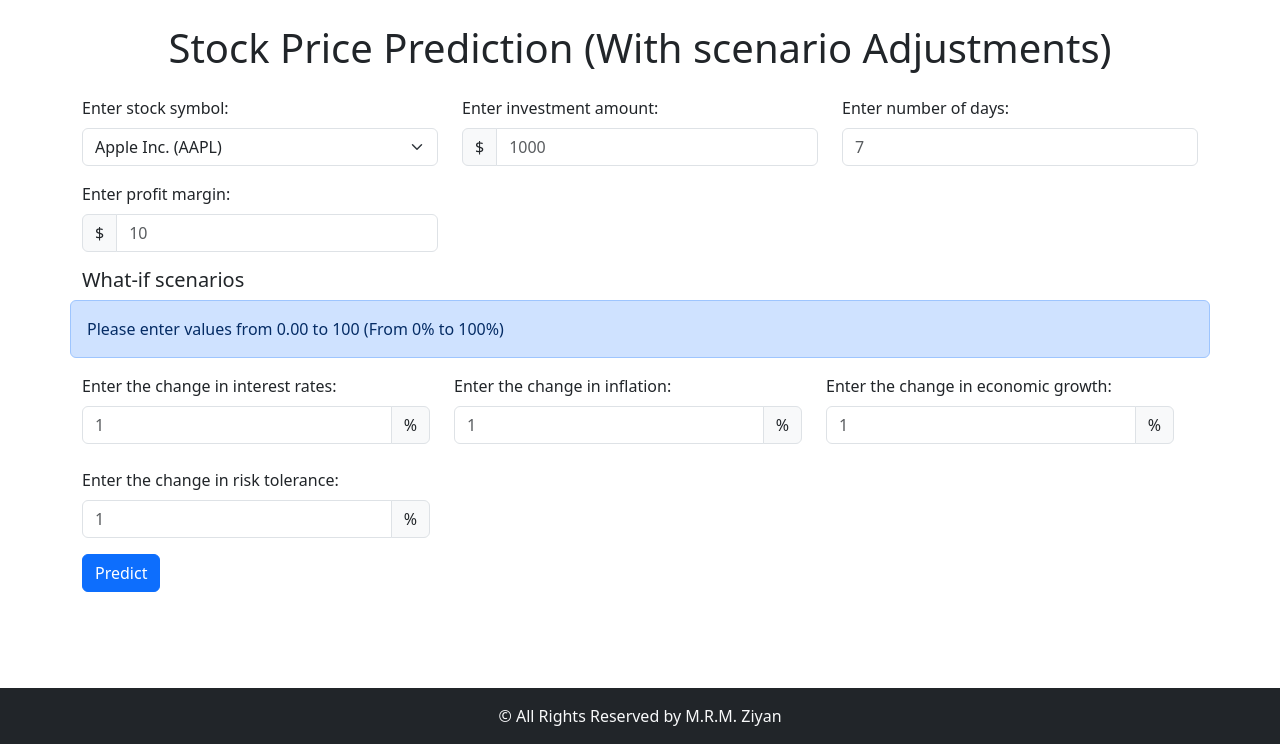
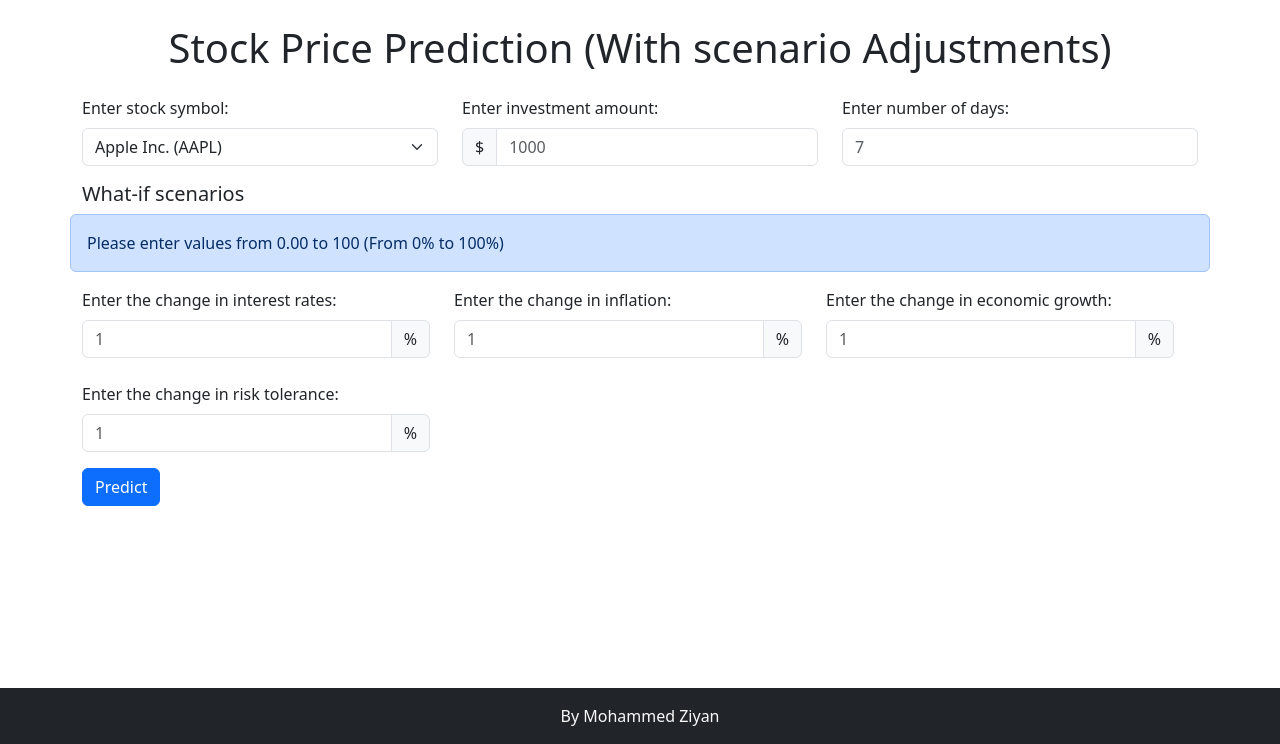
Before and after one commit to ziyanoffl/stock_project, a Django app: page /what_if/ in a window 1280 px wide. Shown: the part 56-800 px from the top of the page. Run offline with Django 4.2, Linux system fonts and the light colour scheme; some libraries are stand-ins or nearby versions.

Commit message:
Removed profit margin from Stock page and what-if, removed all rights reserved in footer

```diff
--- a/stock_app/templates/base.html
+++ b/stock_app/templates/base.html
@@ -104,7 +104,7 @@
     <div class="container text-center">
         {#        <p class="mb-0">Use the software at your own risk. The author and all affiliates assume no responsibility for#}
         {#            your trading results.</p>#}
-        <p class="mb-0">&copy; All Rights Reserved by M.R.M. Ziyan</p>
+        <p class="mb-0">By Mohammed Ziyan</p>
     </div>
 </footer>
 
--- a/stock_app/templates/suggested_stocks.html
+++ b/stock_app/templates/suggested_stocks.html
@@ -18,7 +18,7 @@
                 </div>
             </div>
             <div class="col-md-4">
-                <label class="form-label" for="days">Enter number of days:</label>
+                <label class="form-label" for="time_interval">Enter number of days:</label>
                 <input type="number" class="form-control" id="time_interval" name="time_interval"
                        value="{{ time_interval }}"
                        placeholder="30"
--- a/stock_app/templates/what_if_scenarios.html
+++ b/stock_app/templates/what_if_scenarios.html
@@ -101,20 +101,8 @@
             </div>
             <div class="col-md-4">
                 <label for="days" class="form-label">Enter number of days:</label>
-                <input type="number" class="form-control" id="days" name="days" value="{{ days }}" placeholder="7" required>
-            </div>
-        </div>
-        <div class="row mt-3">
-            <div class="col-md-4">
-                <label for="profit_margin" class="form-label">Enter profit margin:</label>
-                <div class="input-group">
-                    <span class="input-group-text">$</span>
-                    <input type="number" class="form-control" id="profit_margin" name="profit_margin"
-                           value="{{ profit_margin }}"
-                           step="0.01"
-                           placeholder="10"
-                           required>
-                </div>
+                <input type="number" class="form-control" id="days" name="days" value="{{ days }}" placeholder="7"
+                       required>
             </div>
         </div>
 
@@ -209,13 +197,10 @@
                 </table>
 
                 {% if profit_loss > 0 %}
-                    <p>You might make a profit of ${{ profit_loss }}, which is {{ profit_loss_percent }}% of your
-                        investment.</p>
-                    {% if profit_loss > profit_margin %}
-                        <div class="alert alert-success">
-                            This stock is suggested since it fetches more profit than your profit margin
-                        </div>
-                    {% endif %}
+                    <div class="alert alert-success">
+                        You might make a profit of ${{ profit_loss }}, which is {{ profit_loss_percent }}% of your
+                        investment.
+                    </div>
                 {% elif profit_loss < 0 %}
                     <div class="alert alert-danger">
                         You might make a loss of ${{ profit_loss }}, which is {{ profit_loss_percent }}% of your
--- a/stock_app/views.py
+++ b/stock_app/views.py
@@ -48,11 +48,6 @@ def stock_view(request):  # Define a stock_view function that takes a request
         days = int(days)
     else:
         days = 10  # Default number of days
-
-    if profit_margin:
-        profit_margin = float(profit_margin)
-    else:
-        profit_margin = 20
 
     # Download the stock data as a pandas dataframe using the yfinance download function.
     df = yf.download(stock, period='3y', interval='1d')
@@ -192,7 +187,6 @@ def stock_view(request):  # Define a stock_view function that takes a request
         'historical_plot': historical_plot,
         # 'predicted_chart': 'predicted_prices.png',
         'df_latest': df_latest,
-        'profit_margin': profit_margin,
         'bought_shares': shares,
     }
 
@@ -340,7 +334,6 @@ def what_if_results(request):  # Define a stock_view function that takes a reque
     stock = request.GET.get('stock')
     investment = request.GET.get('investment')
     days = request.GET.get('days')
-    profit_margin = request.GET.get('profit_margin')
 
     # Get the "What-If" scenario inputs from the request
     interest_rate_change_old = float(request.GET.get('interest_rate_change', 0))
@@ -362,10 +355,6 @@ def what_if_results(request):  # Define a stock_view function that takes a reque
         days = int(days)
     else:
         days = 10  # Default number of days
-    if profit_margin:
-        profit_margin = float(profit_margin)
-    else:
-        profit_margin = 20
 
     # Download the stock data as a pandas dataframe using the yfinance.download function
     df = yf.download(stock, period='3y', interval='1d')
@@ -499,7 +488,6 @@ def what_if_results(request):  # Define a stock_view function that takes a reque
         'plot_div_pred': plot_div_pred,
         'historical_plot': historical_plot,
         'df_latest': df_latest,
-        'profit_margin': profit_margin,
         'interest_rate_change': interest_rate_change_old,
         'inflation_change': inflation_change_old,
         'growth_change': growth_change_old,
```
Also changed, not shown: stock_app/templates/home.html (+0 -15 lines), stock_app/templates/stock.html (+4 -19 lines).
